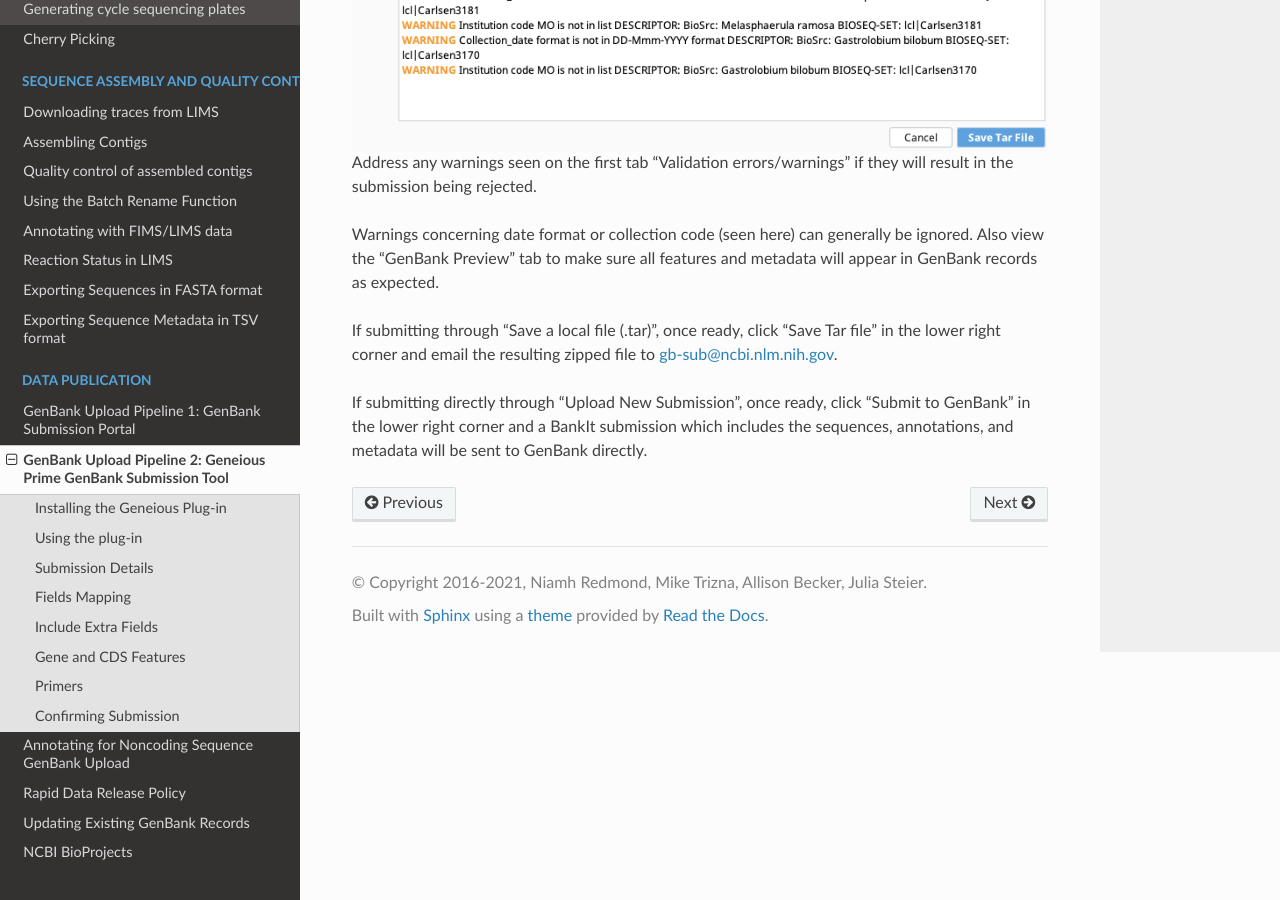
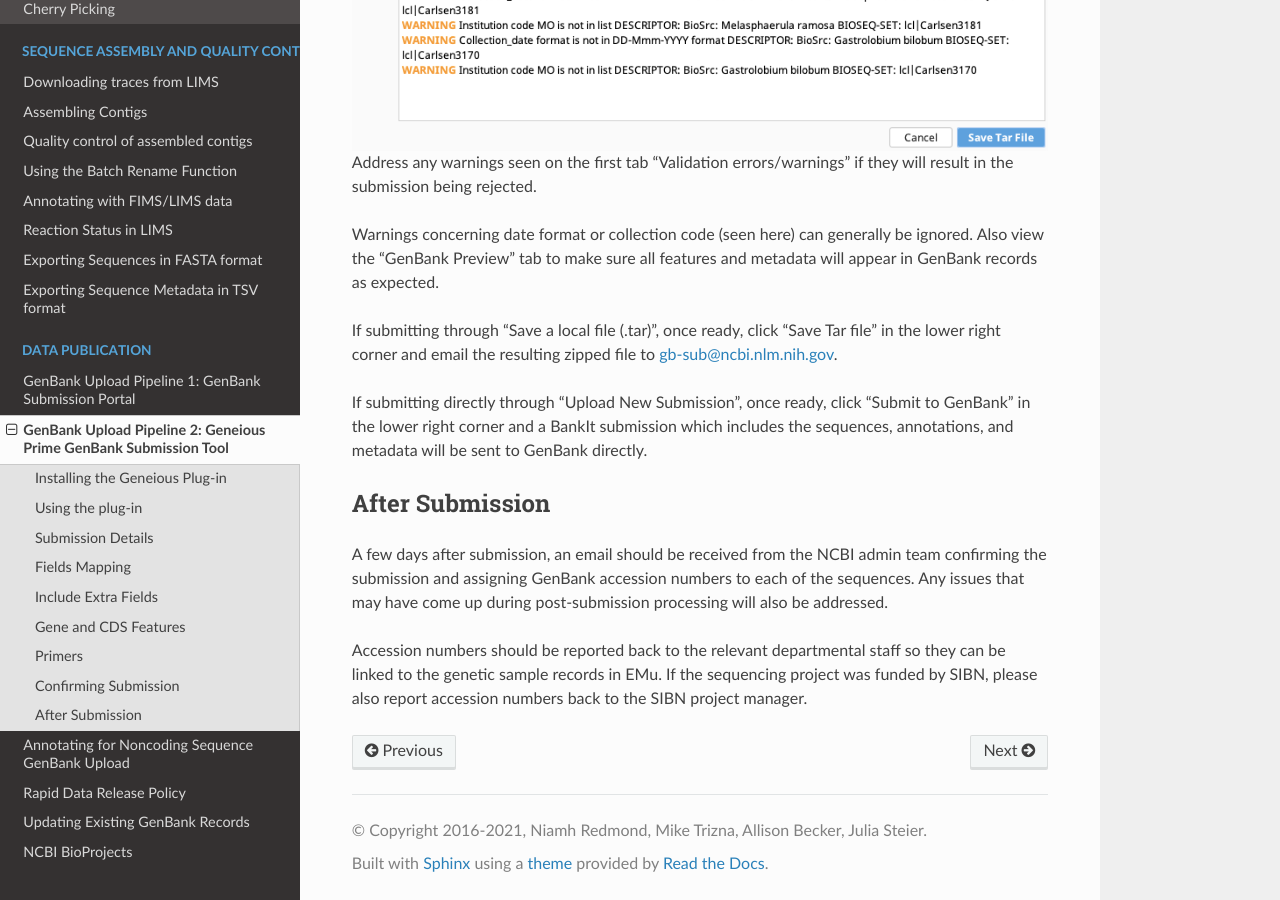
Before and after one commit to SIBarcodeNetwork/ReadtheDocsMaster, a Sphinx documentation site: the page built from Docs/gb_upload_Geneious_plugin.rst, in a window 1280 px wide and 900 px high, scrolled down 8785 px. Built offline with Sphinx 7.4.7 and the Read the Docs theme 2.0.0, drawn with Linux system fonts in a browser that asks for light colours; some of the changed text lies outside the part shown.

Commit message:
Update gb_upload_Geneious_plugin.rst

```diff
--- a/Docs/gb_upload_Geneious_plugin.rst
+++ b/Docs/gb_upload_Geneious_plugin.rst
@@ -205,3 +205,10 @@ Warnings concerning date format or collection code (seen here) can generally be
 If submitting through “Save a local file (.tar)”, once ready, click “Save Tar file” in the lower right corner and email the resulting zipped file to gb-sub@ncbi.nlm.nih.gov.
 
 If submitting directly through “Upload New Submission”, once ready, click "Submit to GenBank" in the lower right corner and a BankIt submission which includes the sequences, annotations, and metadata will be sent to GenBank directly.
+
+After Submission
+----------------
+
+A few days after submission, an email should be received from the NCBI admin team confirming the submission and assigning GenBank accession numbers to each of the sequences. Any issues that may have come up during post-submission processing will also be addressed.
+
+Accession numbers should be reported back to the relevant departmental staff so they can be linked to the genetic sample records in EMu. If the sequencing project was funded by SIBN, please also report accession numbers back to the SIBN project manager.
```
Also changed, not shown: other parts of Docs/gb_upload_Geneious_plugin.rst (+1 -1 lines).
